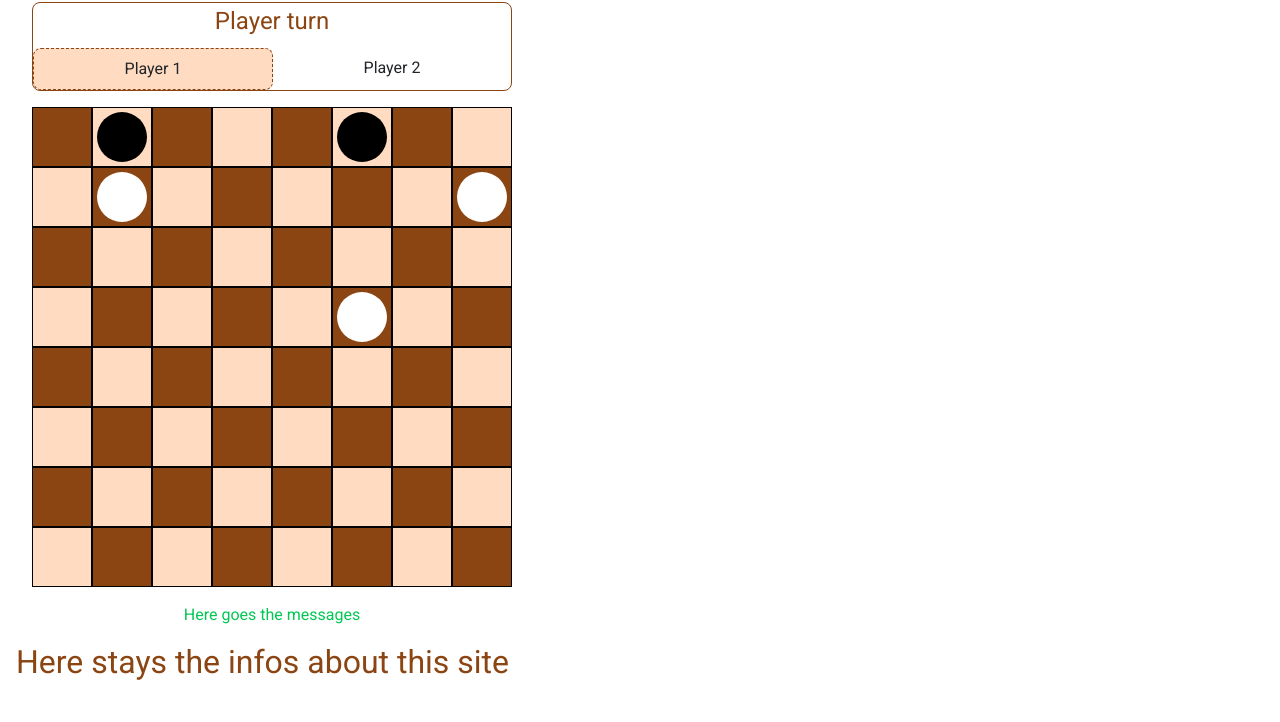
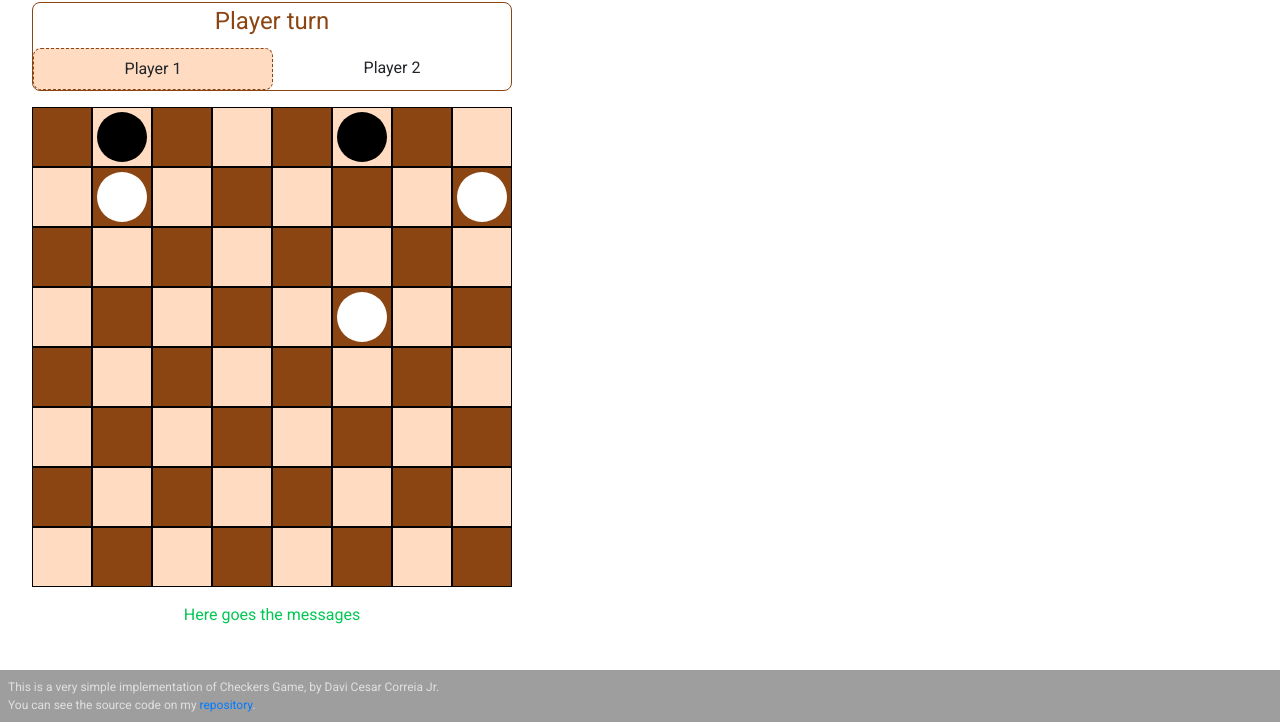
Before and after one commit to davicorreiajr/checkers-game, a website built with webpack: page index.html in a window 1280 px wide. Shown: the part 78-800 px from the top of the page. Built offline with nearby package versions, Linux system fonts and the light colour scheme.

Commit message:
Added footer

```diff
--- a/index.html
+++ b/index.html
@@ -253,8 +253,9 @@
         </div>
       </div>
 
-      <div>
-        <h2>Here stays the infos about this site</h2>
+      <div class="footer">
+        <p>This is a very simple implementation of Checkers Game, by Davi Cesar Correia Jr.</p>
+        <p>You can see the source code on my <a target="_blank" href="https://github.com/davicorreiajr/checkers-game">repository</a>.</p>
       </div>
     </div>
   </body>
--- a/src/assets/css/styles.css
+++ b/src/assets/css/styles.css
@@ -95,3 +95,14 @@ p {
 .message-fail {
   color: #D50000;
 }
+
+.footer {
+  padding: 8px;
+  position: fixed;
+  bottom: 0;
+  right: 0;
+  left: 0;
+  background-color: #9E9E9E;
+  color: #E0E0E0;
+  font-size: 12px;
+}
```
